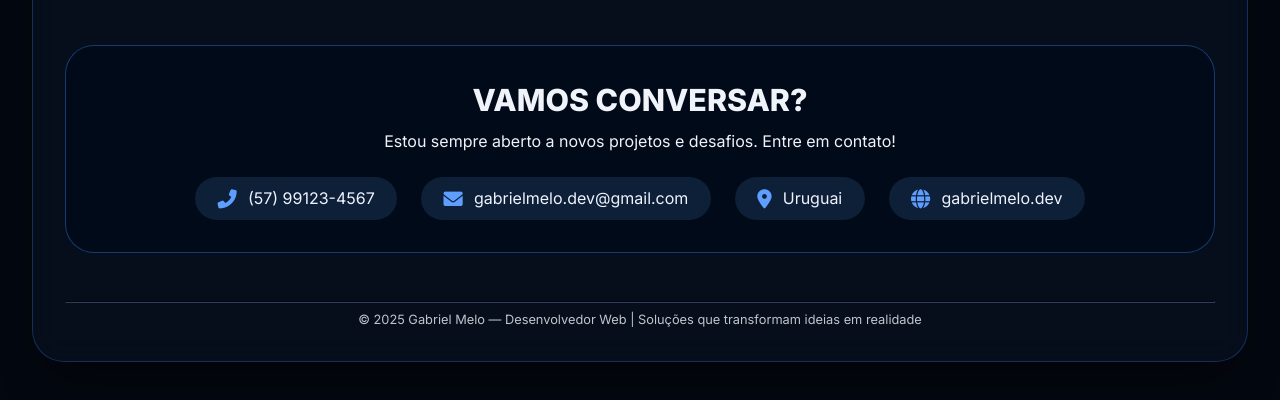
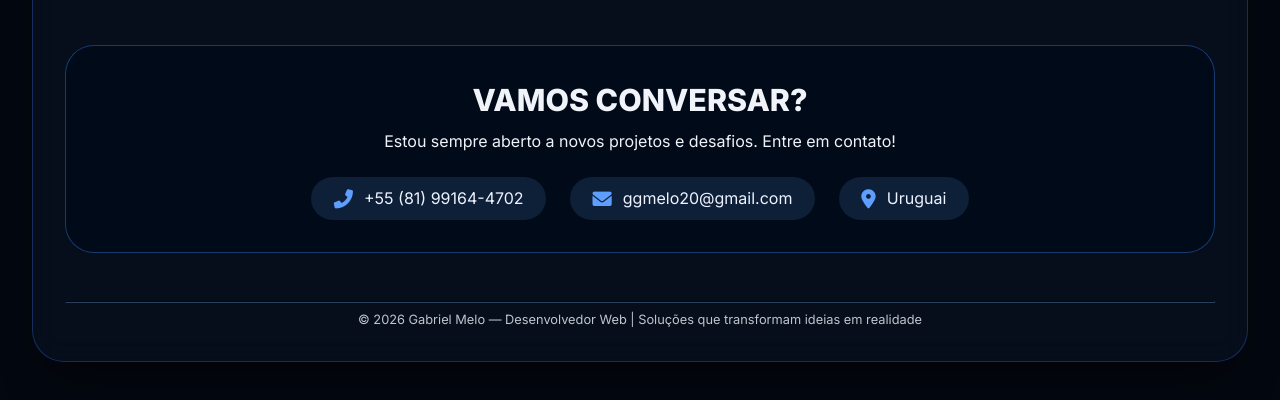
Before and after one commit to gmsocialmedia/PortifolioGabriel, a plain HTML site: page index.html in a window 1280 px wide. Shown: the part 1767-2167 px from the top of the page. Drawn offline with Linux system fonts and the light colour scheme.

Commit message:
Ajuste final no layout e textos do portfólio

```diff
--- a/index.html
+++ b/index.html
@@ -659,10 +659,9 @@
                 <h2 style="font-size: 1.9rem; font-weight: 800;" data-i18n="contatoTit">VAMOS CONVERSAR?</h2>
                 <p style="margin: 0.5rem 0 1rem;" data-i18n="contatoSub">Estou sempre aberto a novos projetos e desafios. Entre em contato!</p>
                 <div class="contato-info">
-                    <div class="contato-item"><i class="fas fa-phone-alt"></i> (57) 99123-4567</div>
-                    <div class="contato-item"><i class="fas fa-envelope"></i> gabrielmelo.dev@gmail.com</div>
-                    <div class="contato-item"><i class="fas fa-map-marker-alt"></i> <span data-i18n="uruguai">Uruguai</span></div>
-                    <div class="contato-item"><i class="fas fa-globe"></i> gabrielmelo.dev</div>
+                    <div class="contato-item"><i class="fas fa-phone-alt"></i> +55 (81) 99164-4702</div>
+                    <div class="contato-item"><i class="fas fa-envelope"></i> ggmelo20@gmail.com</div>
+                    <div class="contato-item"><i class="fas fa-map-marker-alt"></i> <span data-i18n="uruguai">Montevideo, Uruguai</span></div>
                 </div>
             </div>
         </section>
@@ -710,7 +709,7 @@
             contatoTit: "VAMOS CONVERSAR?",
             contatoSub: "Estou sempre aberto a novos projetos e desafios. Entre em contato!",
             uruguai: "Uruguai",
-            footer: "© 2025 Gabriel Melo — Desenvolvedor Web | Soluções que transformam ideias em realidade"
+            footer: "© 2026 Gabriel Melo — Desenvolvedor Web | Soluções que transformam ideias em realidade"
         },
         en: {
             badge: "WEB DEVELOPER",
@@ -746,7 +745,7 @@
             contatoTit: "LET'S TALK?",
             contatoSub: "I'm always open to new projects and challenges. Get in touch!",
             uruguai: "Uruguay",
-            footer: "© 2025 Gabriel Melo — Web Developer | Turning ideas into reality"
+            footer: "© 2026 Gabriel Melo — Web Developer | Turning ideas into reality"
         },
         es: {
             badge: "DESARROLLADOR WEB",
@@ -782,7 +781,7 @@
             contatoTit: "¿HABLAMOS?",
             contatoSub: "Siempre estoy abierto a nuevos proyectos y desafíos. ¡Contáctame!",
             uruguai: "Uruguay",
-            footer: "© 2025 Gabriel Melo — Desarrollador Web | Soluciones que transforman ideas en realidad"
+            footer: "© 2026 Gabriel Melo — Desarrollador Web | Soluciones que transforman ideas en realidad"
         }
     };
 
```
